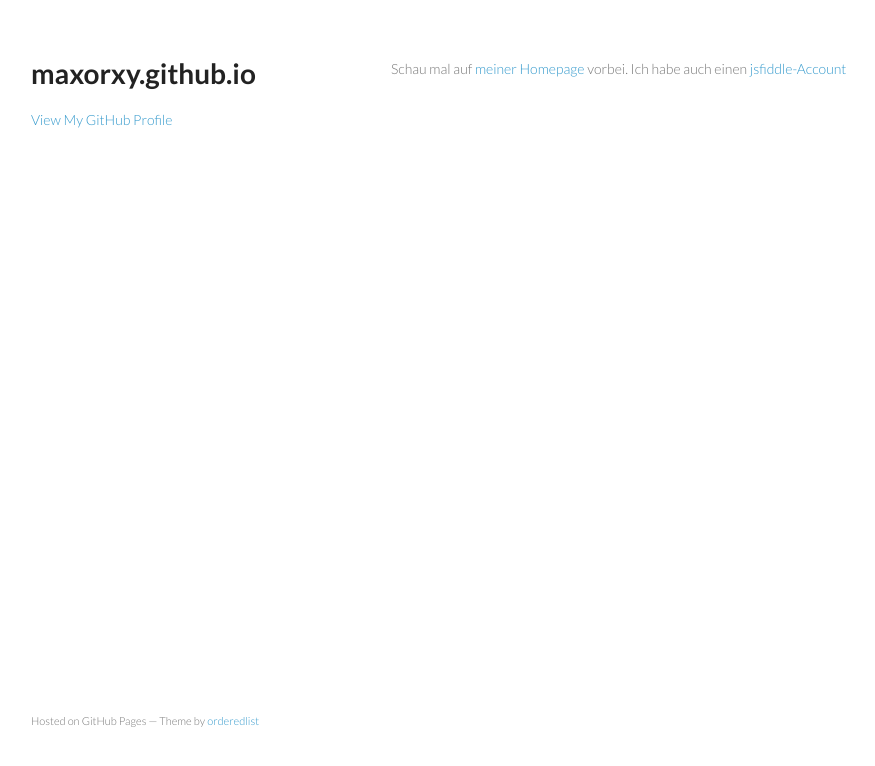
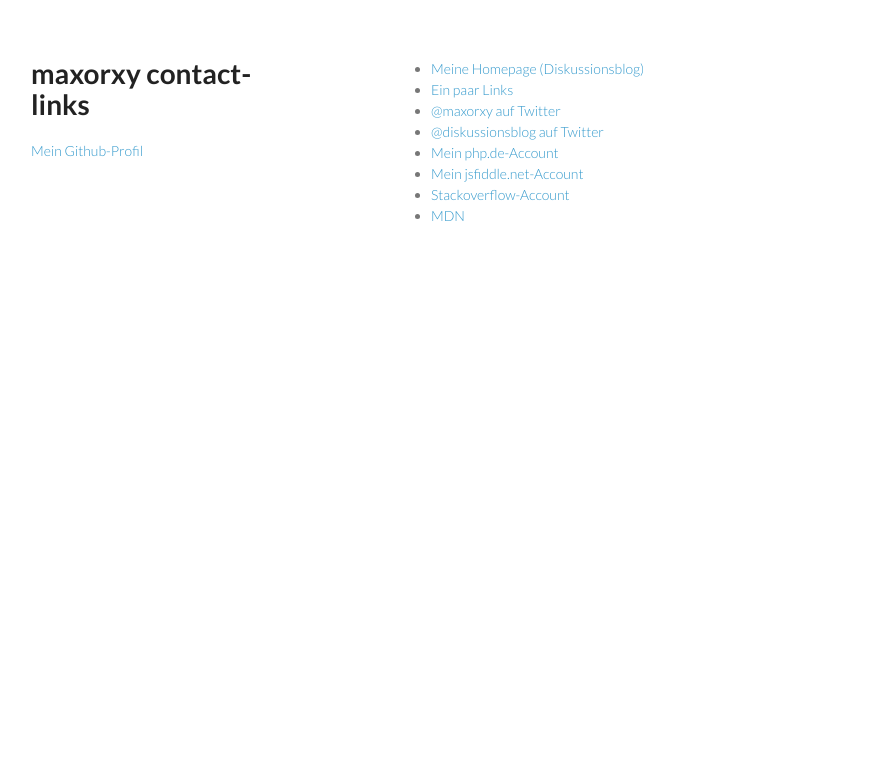
Before and after one commit to maxorxy/maxorxy.github.io, a plain HTML site: page index.html in a window 1280 px wide. Shown: the whole page, without its empty margins (179-1054 px from the left). Drawn offline with Linux system fonts and the light colour scheme.

Commit message:
Update index.html

```diff
--- a/index.html
+++ b/index.html
@@ -1,12 +1,10 @@
 <!doctype html>
 <html>
   <head>
-    <meta charset="utf-8">
-    <meta http-equiv="X-UA-Compatible" content="chrome=1">
-    <title>maxorxy.github.io by maxorxy</title>
+    <meta content-type = "text/html" charset="utf-8">
+    <title>maxorxy</title>
 
     <link rel="stylesheet" href="stylesheets/styles.css">
-    <link rel="stylesheet" href="stylesheets/pygment_trac.css">
     <meta name="viewport" content="width=device-width, initial-scale=1, user-scalable=no">
     <!--[if lt IE 9]>
     <script src="//html5shiv.googlecode.com/svn/trunk/html5.js"></script>
@@ -15,17 +13,21 @@
   <body>
     <div class="wrapper">
       <header>
-        <h1>maxorxy.github.io</h1>
-        <p class="view"><a href="https://github.com/maxorxy">View My GitHub Profile</a></p>
+        <h1>maxorxy contact-links</h1>
+        <p class="view"><a href="https://github.com/maxorxy">Mein Github-Profil</a></p>
       </header>
       <section>
-        <p>Schau mal auf <a href="http://diskussionsblog.de">meiner Homepage</a> vorbei.
-Ich habe auch einen <a href="http://jsfiddle.net/user/maxorxy">jsfiddle-Account</a></p>
+        <ul>
+          <li><a href = "http://diskussionsblog.de">Meine Homepage (Diskussionsblog)</a></li>
+          <li><a href = "http://mylinks.diskussionsblog.de">Ein paar Links</a></li>
+          <li><a href = "http://twitter.com/maxorxy">@maxorxy auf Twitter</a></li>
+          <li><a href = "http.//twitter.com/diskussionsblog">@diskussionsblog auf Twitter</a></li>
+          <li><a href = "http://www.php.de/member.php?u=29035">Mein php.de-Account</a></li>
+          <li><a href = "http://jsfiddle.net/user/maxorxy">Mein jsfiddle.net-Account</a></li>
+          <li><a href = "http://stackoverflow.com/users/2108440/maxorxy">Stackoverflow-Account</a></li>
+          <li><a href = "https://developer.mozilla.org/de/profiles/maxorxy">MDN</a></li>
+        </ul>
       </section>
-      <footer>
-        <p><small>Hosted on GitHub Pages &mdash; Theme by <a href="https://github.com/orderedlist">orderedlist</a></small></p>
-      </footer>
     </div>
-    <script src="javascripts/scale.fix.js"></script>
   </body>
 </html>
```
